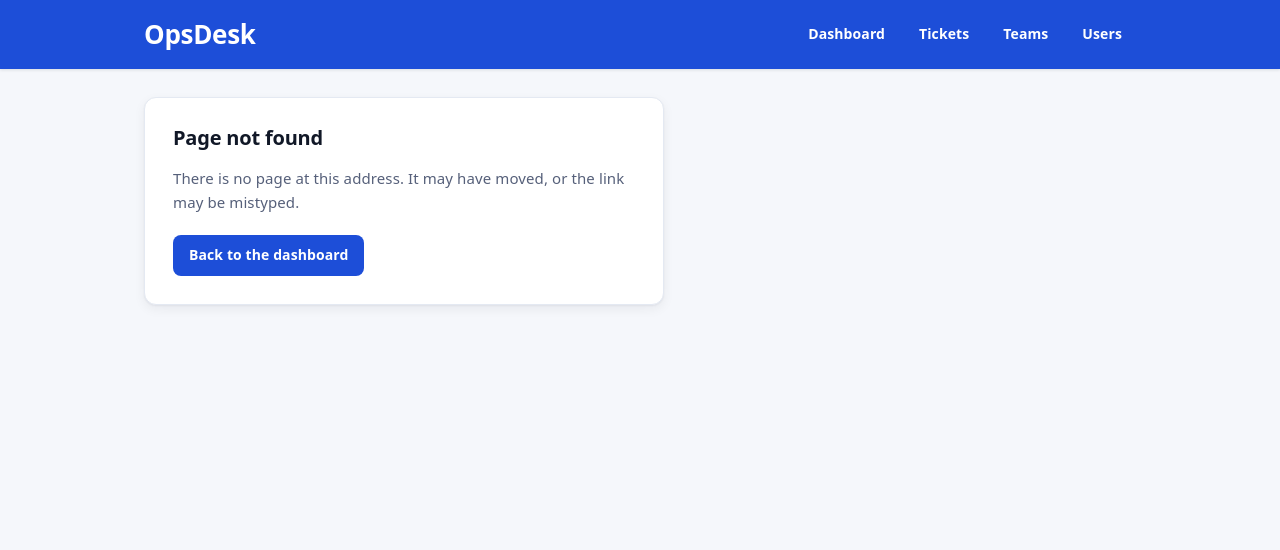
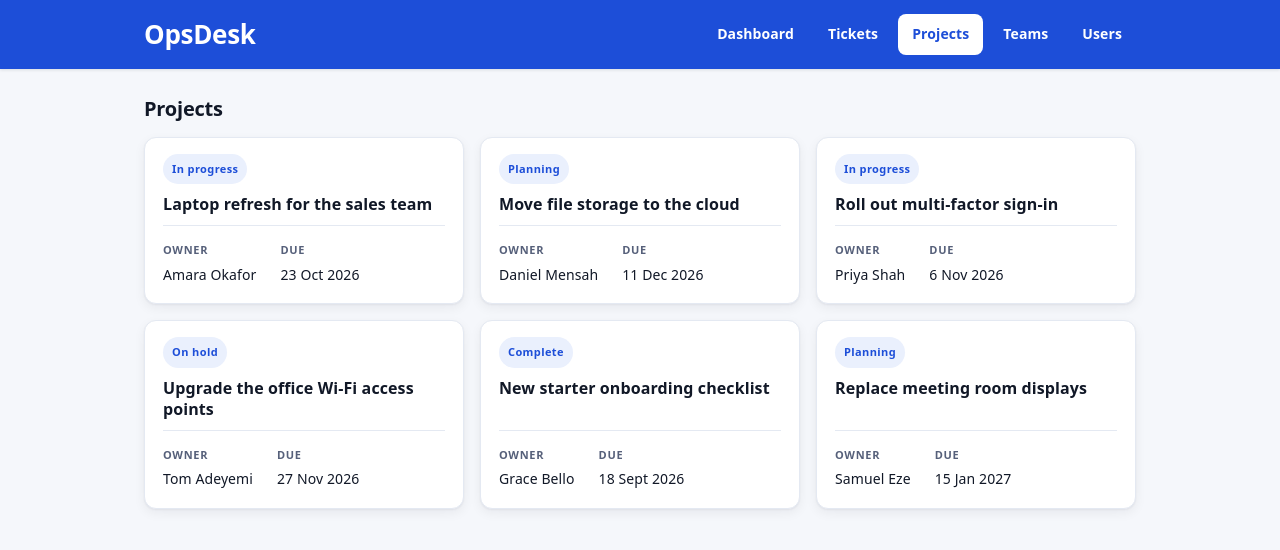
Before and after one commit to Jesutofunmiabby/opsdesk-frontend, a React (Vite) app: page /projects in a window 1280 px wide. Before the commit this address had no page. Shown: the top 550 px of the page. Built offline with nearby package versions, Linux system fonts and the light colour scheme.

Commit message:
Add a Projects page with mock IT projects

```diff
--- a/src/App.jsx
+++ b/src/App.jsx
@@ -3,6 +3,7 @@ import TicketsProvider from './context/TicketsProvider'
 import Layout from './layouts/Layout'
 import DashboardPage from './pages/DashboardPage'
 import TicketsPage from './pages/TicketsPage'
+import ProjectsPage from './pages/ProjectsPage'
 import TeamsPage from './pages/TeamsPage'
 import UsersPage from './pages/UsersPage'
 import NotFoundPage from './pages/NotFoundPage'
@@ -18,6 +19,7 @@ function App() {
           <Route index element={<Navigate to="/dashboard" replace />} />
           <Route path="dashboard" element={<DashboardPage />} />
           <Route path="tickets" element={<TicketsPage />} />
+          <Route path="projects" element={<ProjectsPage />} />
           <Route path="teams" element={<TeamsPage />} />
           <Route path="users" element={<UsersPage />} />
           <Route path="*" element={<NotFoundPage />} />
--- /dev/null
+++ b/src/components/ProjectCard.css
@@ -0,0 +1,55 @@
+.project-card {
+  display: flex;
+  flex-direction: column;
+  align-items: flex-start;
+  gap: 10px;
+  height: 100%;
+  padding: 16px 18px;
+  background: var(--surface);
+  border: 1px solid var(--border);
+  border-radius: var(--radius);
+  box-shadow: var(--shadow-card);
+}
+
+.project-card__status {
+  padding: 3px 9px;
+  font-size: 11px;
+  font-weight: 700;
+  letter-spacing: 0.4px;
+  color: var(--blue);
+  background: var(--blue-soft);
+  border-radius: 999px;
+}
+
+.project-card__name {
+  margin: 0;
+  font-size: 16px;
+  font-weight: 600;
+  line-height: 130%;
+  color: var(--text-strong);
+}
+
+/* Owner and due date side by side, pushed to the bottom of the card so the
+   rows line up across cards with names of different lengths. */
+.project-card__details {
+  display: flex;
+  flex-wrap: wrap;
+  gap: 8px 24px;
+  width: 100%;
+  margin: auto 0 0;
+  padding-top: 12px;
+  border-top: 1px solid var(--border);
+}
+
+.project-card__details dt {
+  font-size: 11px;
+  font-weight: 600;
+  text-transform: uppercase;
+  letter-spacing: 0.7px;
+}
+
+.project-card__details dd {
+  margin: 0;
+  font-size: 14px;
+  color: var(--text-strong);
+}
--- /dev/null
+++ b/src/components/ProjectCard.jsx
@@ -0,0 +1,30 @@
+import { PROJECT_STATUS_LABELS } from '../data/projectStatuses'
+import { formatDate } from '../utils/dates'
+import './ProjectCard.css'
+
+function ProjectCard({ project }) {
+  return (
+    <article className="project-card">
+      <span className="project-card__status">
+        {PROJECT_STATUS_LABELS[project.status]}
+      </span>
+      <h3 className="project-card__name">{project.name}</h3>
+      <dl className="project-card__details">
+        <div>
+          <dt>Owner</dt>
+          <dd>{project.owner}</dd>
+        </div>
+        <div>
+          <dt>Due</dt>
+          <dd>
+            <time dateTime={project.dueDate}>
+              {formatDate(project.dueDate)}
+            </time>
+          </dd>
+        </div>
+      </dl>
+    </article>
+  )
+}
+
+export default ProjectCard
--- /dev/null
+++ b/src/data/projectStatuses.js
@@ -0,0 +1,7 @@
+// Display text for each project status. The stored values are uppercase keys.
+export const PROJECT_STATUS_LABELS = {
+  PLANNING: 'Planning',
+  IN_PROGRESS: 'In progress',
+  ON_HOLD: 'On hold',
+  COMPLETE: 'Complete',
+}
--- /dev/null
+++ b/src/data/projects.js
@@ -0,0 +1,50 @@
+// Mock internal IT projects for the Projects page.
+// No backend yet. Status is one of PROJECT_STATUS_LABELS' keys; dueDate is an
+// ISO date string (YYYY-MM-DD) so it sorts and parses reliably.
+
+const projects = [
+  {
+    id: 1,
+    name: 'Laptop refresh for the sales team',
+    owner: 'Amara Okafor',
+    status: 'IN_PROGRESS',
+    dueDate: '2026-10-23',
+  },
+  {
+    id: 2,
+    name: 'Move file storage to the cloud',
+    owner: 'Daniel Mensah',
+    status: 'PLANNING',
+    dueDate: '2026-12-11',
+  },
+  {
+    id: 3,
+    name: 'Roll out multi-factor sign-in',
+    owner: 'Priya Shah',
+    status: 'IN_PROGRESS',
+    dueDate: '2026-11-06',
+  },
+  {
+    id: 4,
+    name: 'Upgrade the office Wi-Fi access points',
+    owner: 'Tom Adeyemi',
+    status: 'ON_HOLD',
+    dueDate: '2026-11-27',
+  },
+  {
+    id: 5,
+    name: 'New starter onboarding checklist',
+    owner: 'Grace Bello',
+    status: 'COMPLETE',
+    dueDate: '2026-09-18',
+  },
+  {
+    id: 6,
+    name: 'Replace meeting room displays',
+    owner: 'Samuel Eze',
+    status: 'PLANNING',
+    dueDate: '2027-01-15',
+  },
+]
+
+export default projects
--- a/src/layouts/Layout.jsx
+++ b/src/layouts/Layout.jsx
@@ -7,6 +7,7 @@ import './Layout.css'
 const NAV_LINKS = [
   { to: '/dashboard', label: 'Dashboard' },
   { to: '/tickets', label: 'Tickets' },
+  { to: '/projects', label: 'Projects' },
   { to: '/teams', label: 'Teams' },
   { to: '/users', label: 'Users' },
 ]
--- /dev/null
+++ b/src/pages/ProjectsPage.css
@@ -0,0 +1,8 @@
+.projects-page__grid {
+  list-style: none;
+  margin: 0;
+  padding: 0;
+  display: grid;
+  grid-template-columns: repeat(auto-fill, minmax(min(280px, 100%), 1fr));
+  gap: 16px;
+}
--- /dev/null
+++ b/src/pages/ProjectsPage.jsx
@@ -0,0 +1,20 @@
+import projects from '../data/projects'
+import ProjectCard from '../components/ProjectCard'
+import './ProjectsPage.css'
+
+function ProjectsPage() {
+  return (
+    <section>
+      <h2 className="page-title">Projects</h2>
+      <ul className="projects-page__grid">
+        {projects.map((project) => (
+          <li key={project.id}>
+            <ProjectCard project={project} />
+          </li>
+        ))}
+      </ul>
+    </section>
+  )
+}
+
+export default ProjectsPage
--- /dev/null
+++ b/src/utils/dates.js
@@ -0,0 +1,11 @@
+// Turns an ISO date string such as '2026-10-23' into '23 Oct 2026'.
+// The date is read as UTC and shown as UTC, so it never shifts a day in a
+// timezone behind or ahead of the one it was written in.
+export function formatDate(isoDate) {
+  return new Date(isoDate).toLocaleDateString('en-GB', {
+    day: 'numeric',
+    month: 'short',
+    year: 'numeric',
+    timeZone: 'UTC',
+  })
+}
```
